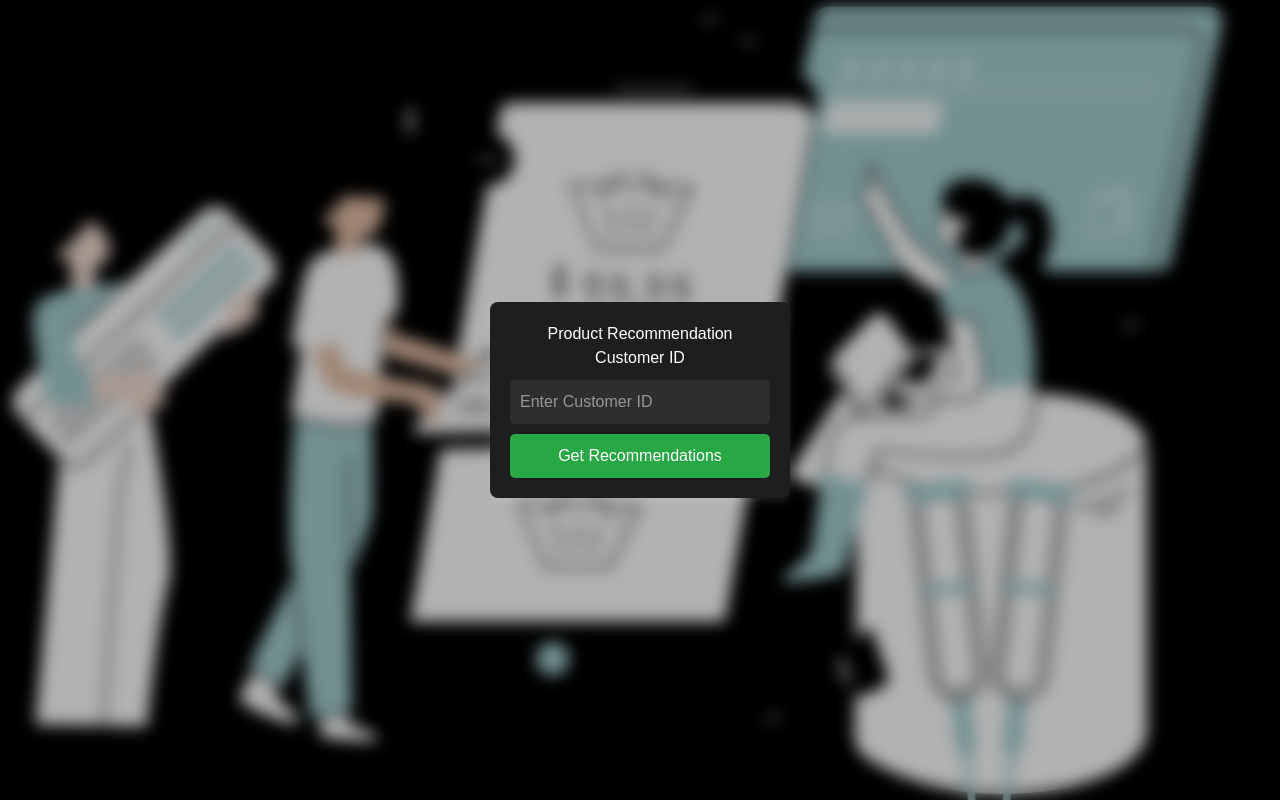
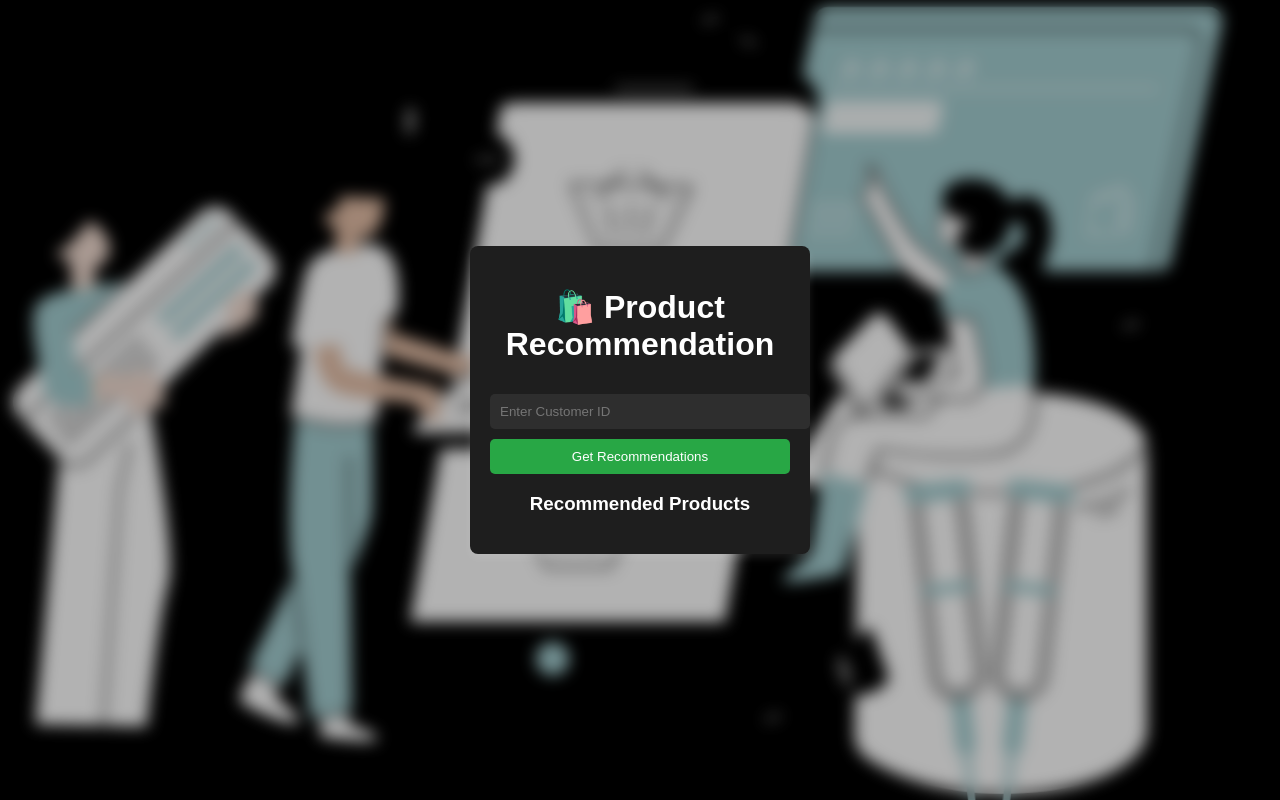
Before and after one commit to VNIKHIL0/Frontend_for_product_recommendation, a plain HTML site: page index.html in a window 1280 px wide. Drawn offline with nearby package versions, Linux system fonts and the light colour scheme.

Commit message:
Update index.html

```diff
--- a/index.html
+++ b/index.html
@@ -1,29 +1,35 @@
 <!DOCTYPE html>
 <html lang="en">
 <head>
-    <meta charset="UTF-8">
-    <meta name="viewport" content="width=device-width, initial-scale=1.0">
-    <title>Product Recommendation</title>
-    <script src="https://unpkg.com/@tailwindcss/browser@4"></script>
-    <link rel="stylesheet" href="style.css">
+  <meta charset="UTF-8" />
+  <meta name="viewport" content="width=device-width, initial-scale=1.0"/>
+  <title>Product Recommendation System</title>
+  <link rel="stylesheet" href="style.css"/>
 </head>
 <body>
   <div class="container">
-        <h2>Product Recommendation</h2>
-        <label for="customer-id">Customer ID</label>
-        <input type="text" id="customer-id" placeholder="Enter Customer ID">
+    <h1>🛍️ Product Recommendation</h1>
+
+    <div class="input-group">
+      <input type="text" id="customer-id" placeholder="Enter Customer ID"/>
       <button onclick="fetchRecommendations()">Get Recommendations</button>
+    </div>
 
     <div class="loader" id="loader"></div>
 
-        <div id="result">
-            <h3 id="customer-info"></h3>
-            <ul id="recommendations"></ul>
+    <div id="result" class="hidden">
+      <div id="customer-info" class="card"></div>
+      <div class="card">
+        <h3>Recommended Products</h3>
+        <ul id="recommendations" class="product-list"></ul>
       </div>
     </div>
+  </div>
+
   <div class="background-section">
     <div class="blur-layer"></div>
   </div>
+
   <script src="script.js"></script>
 </body>
 </html>
```
Lines whose indentation alone changed are shown as unchanged.
